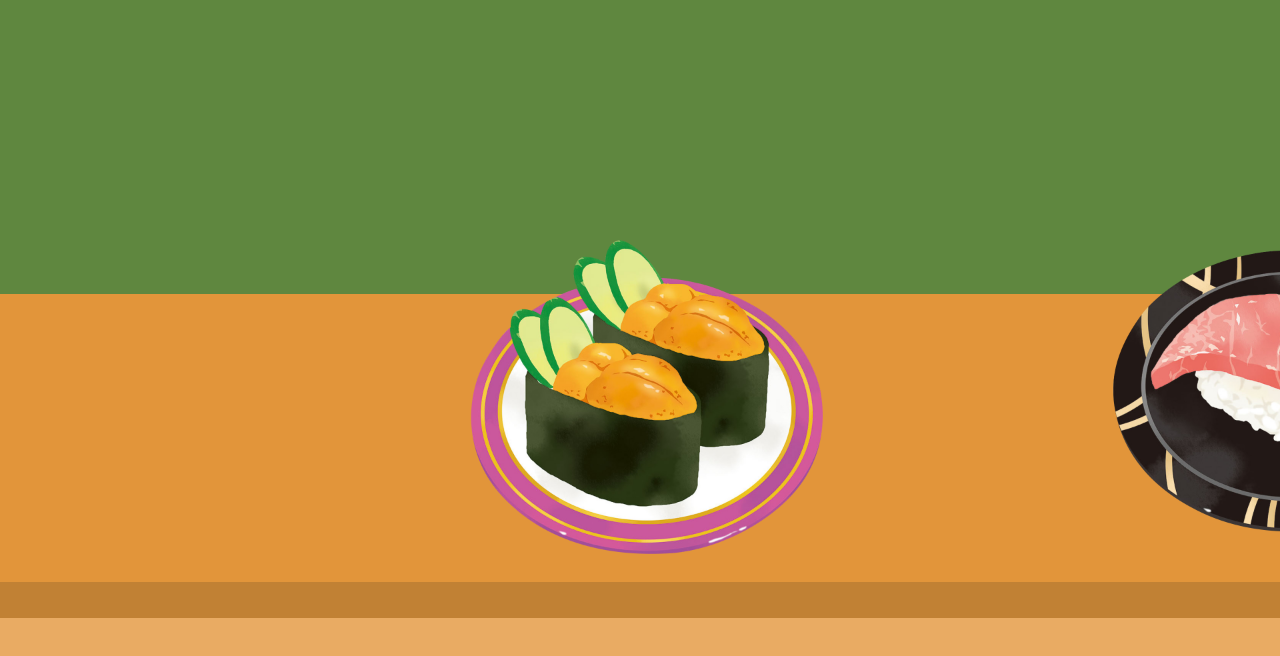
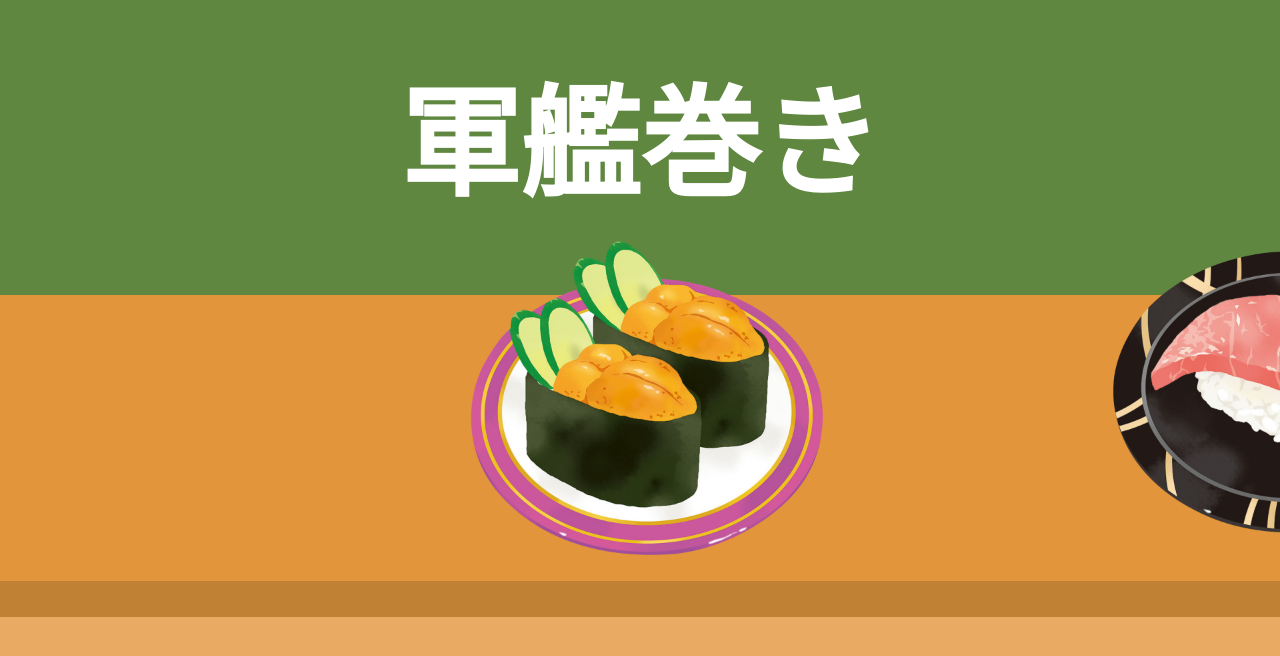
Before and after one commit to hasegawa2073/inertia-drag-sushi-sample, a website with bundled scripts: page dist/index.html in a window 1280 px wide. Built offline with nearby package versions, Linux system fonts and the light colour scheme; a web font is replaced by a local one.

Commit message:
feat: 中心にある寿司の名前を表示

```diff
--- a/src/scss/style.scss
+++ b/src/scss/style.scss
@@ -1,14 +1,37 @@
 :root {
+  --color-white: #ffffff;
   --color-green: #5f873f;
   --color-orange: #e2953a;
   --color-brown: #c18134;
   --color-light-brown: #e9ab63;
 }
 
+html {
+  font-size: 62.5%;
+}
+
 body {
   margin: 0;
   padding: 0;
-  background-color: var(--color-green);
+  background: linear-gradient(
+    to bottom,
+    var(--color-green),
+    var(--color-green) 49.9%,
+    var(--color-light-brown) 50%
+  );
+}
+
+.sushi {
+  position: relative;
+  &__name {
+    position: absolute;
+    text-align: center;
+    width: 100%;
+    font-family: "Yuji Mai", serif;
+    font-size: clamp(4rem, 10vw, 12rem);
+    color: var(--color-white);
+    margin-top: 48px;
+  }
 }
 
 .slider {
@@ -16,13 +39,7 @@ body {
   display: grid;
   place-items: center;
   min-height: 100vh;
-  overflow-x: hidden;
-  background: linear-gradient(
-    to bottom,
-    transparent,
-    transparent 49.9%,
-    var(--color-light-brown) 50%
-  );
+  overflow-x: scroll;
   &__itemsContainer {
     position: relative;
     background: linear-gradient(
@@ -60,3 +77,15 @@ body {
     user-select: none;
   }
 }
+.js-grabbing {
+  cursor: grabbing;
+}
+.js-intersect {
+  position: absolute;
+  left: calc(50% - 10px);
+  display: block;
+  width: 20px;
+  height: 50vh;
+  background-color: transparent;
+  margin-top: 25vh;
+}
--- a/src/ts/main.ts
+++ b/src/ts/main.ts
@@ -1,3 +1,7 @@
+import { changeName } from "./modules/changeName.js";
 import { createItemDOM } from "./modules/createItemDOM.js";
+import { grab } from "./modules/grab.js";
 
 createItemDOM();
+grab();
+changeName();
--- /dev/null
+++ b/src/ts/modules/changeName.ts
@@ -0,0 +1,22 @@
+import { sushiName } from "../variables/variable.js";
+
+export const changeName = () => {
+  const items = document.querySelectorAll(".slider__item");
+  const options = {
+    root: document.querySelector(".sushi__intersect"),
+    rootMargin: "0px -50%",
+    threshold: 0,
+  };
+  const observer = new IntersectionObserver(doWhenIntersect, options);
+  items.forEach((item) => {
+    observer.observe(item);
+  });
+  function doWhenIntersect(items: any[]) {
+    items.forEach((item) => {
+      if (!sushiName) return;
+      if (item.isIntersecting) {
+        sushiName.textContent = item.target.children[0].alt;
+      }
+    });
+  }
+};
--- /dev/null
+++ b/src/ts/modules/grab.ts
@@ -0,0 +1,10 @@
+import { sliderItems } from "../variables/variable.js";
+
+export const grab = () => {
+  window.addEventListener("mousedown", (e) => {
+    sliderItems?.classList.toggle("js-grabbing");
+  });
+  window.addEventListener("mouseup", (e) => {
+    sliderItems?.classList.toggle("js-grabbing");
+  });
+};
--- a/src/ts/variables/variable.ts
+++ b/src/ts/variables/variable.ts
@@ -1 +1,2 @@
 export const sliderItems = document.querySelector(".slider__items");
+export const sushiName = document.querySelector(".sushi__name");
```
Also changed, not shown: dist/css/style.css, dist/index.html, dist/js/main.js, dist/js/modules/changeName.js (added), dist/js/modules/grab.js (added), dist/js/variables/variable.js.
